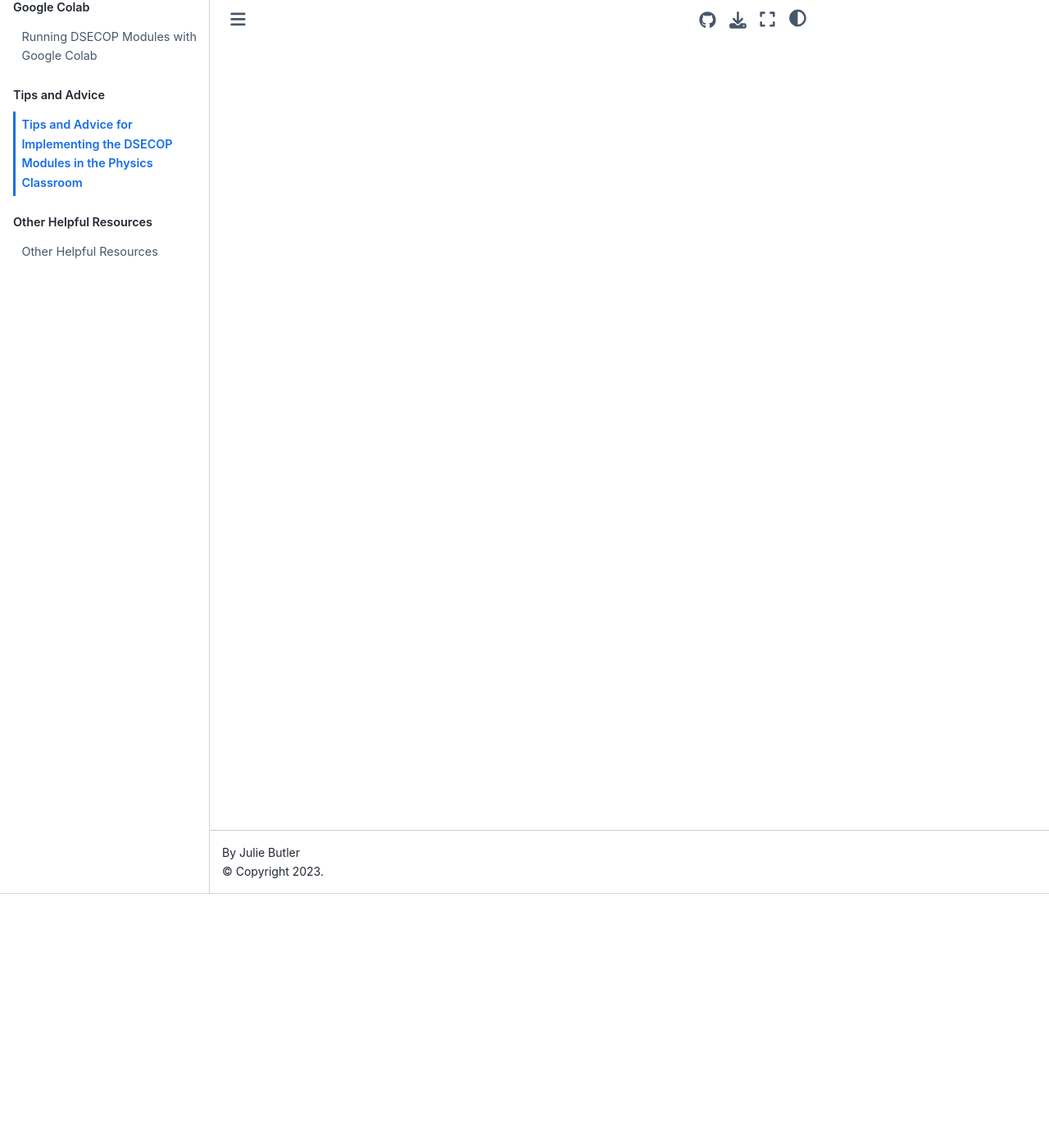
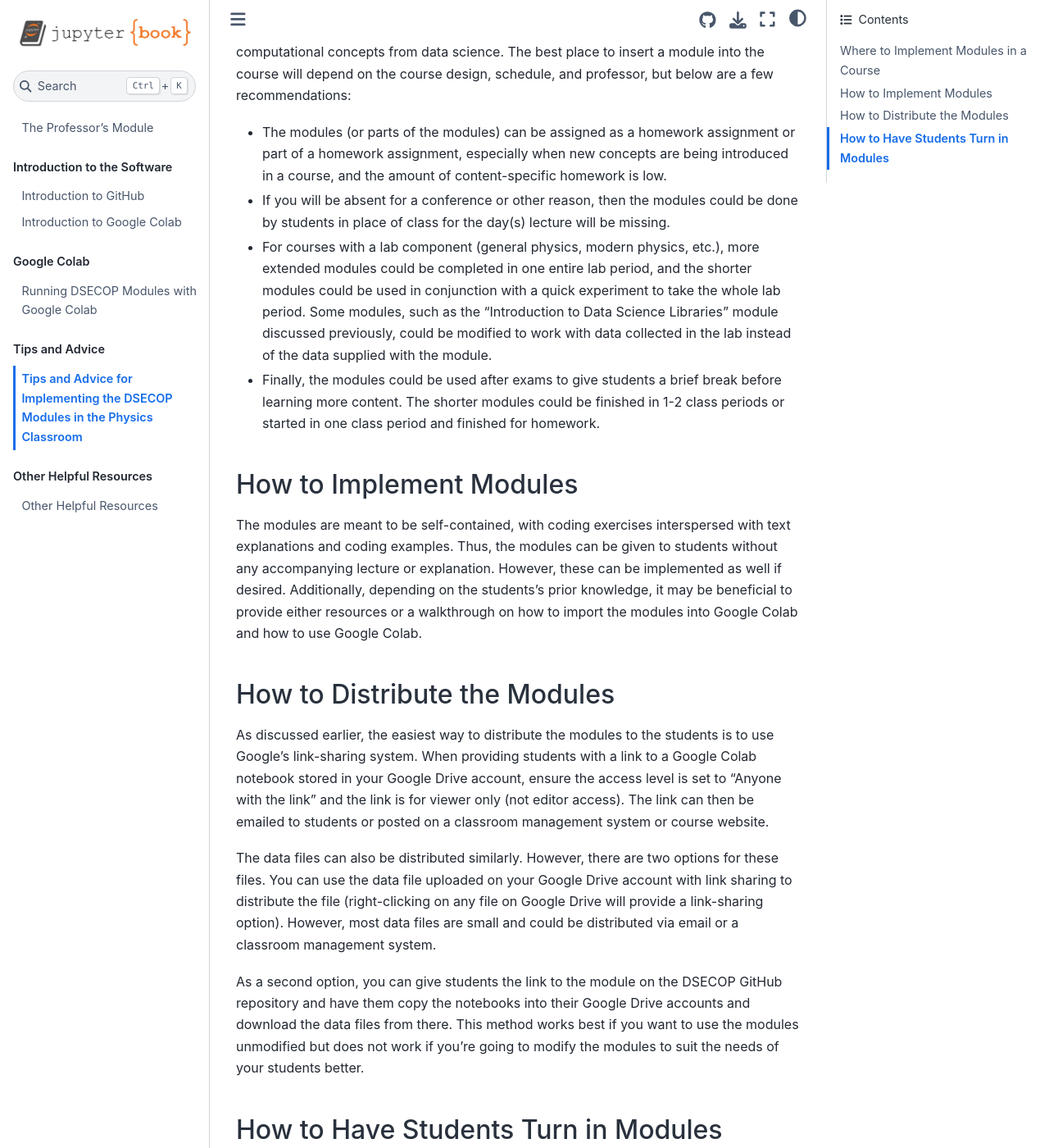
Before and after one commit to butler-julie/TheProfessorsModule, a Jupyter Book: the page built from TipsAndAdvice.md, in a window 1280 px wide and 1400 px high, scrolled down 310 px. Shown: the whole window at 82% size. Built offline with Jupyter Book 1.0.4 settings and Sphinx 7.4.7 and the Sphinx Book theme 1.1.4, drawn with Linux system fonts in a browser that asks for light colours; some of the changed text lies outside the part shown.

Commit message:
Finished Tips and Advice

```diff
--- a/TipsAndAdvice.md
+++ b/TipsAndAdvice.md
@@ -1 +1,27 @@
 # Tips and Advice for Implementing the DSECOP Modules in the Physics Classroom
+
+## Where to Implement Modules in a Course
+Though the modules can be used as the student's first exposure to a concept, they work best to reinforce students' knowledge of physics while teaching them essential computational concepts from data science. The best place to insert a module into the course will depend on the course design, schedule, and professor, but below are a few recommendations:
+* The modules (or parts of the modules) can be assigned as a homework assignment or part of a homework assignment, especially when new concepts are being introduced in a course, and the amount of content-specific homework is low.
+* If you will be absent for a conference or other reason, then the modules could be done by students in place of class for the day(s) lecture will be missing.
+* For courses with a lab component (general physics, modern physics, etc.), more extended modules could be completed in one entire lab period, and the shorter modules could be used in conjunction with a quick experiment to take the whole lab period. Some modules, such as the "Introduction to Data Science Libraries" module discussed previously, could be modified to work with data collected in the lab instead of the data supplied with the module.
+* Finally, the modules could be used after exams to give students a brief break before learning more content. The shorter modules could be finished in 1-2 class periods or started in one class period and finished for homework.
+
+## How to Implement Modules
+The modules are meant to be self-contained, with coding exercises interspersed with text explanations and coding examples. Thus, the modules can be given to students without any accompanying lecture or explanation. However, these can be implemented as well if desired. Additionally, depending on the students's prior knowledge, it may be beneficial to provide either resources or a walkthrough on how to import the modules into Google Colab and how to use Google Colab.
+
+## How to Distribute the Modules
+As discussed earlier, the easiest way to distribute the modules to the students is to use Google's link-sharing system. When providing students with a link to a Google Colab notebook stored in your Google Drive account, ensure the access level is set to "Anyone with the link" and the link is for viewer only (not editor access). The link can then be emailed to students or posted on a classroom management system or course website.
+
+The data files can also be distributed similarly. However, there are two options for these files. You can use the data file uploaded on your Google Drive account with link sharing to distribute the file (right-clicking on any file on Google Drive will provide a link-sharing option). However, most data files are small and could be distributed via email or a classroom management system.
+
+As a second option, you can give students the link to the module on the DSECOP GitHub repository and have them copy the notebooks into their Google Drive accounts and download the data files from there. This method works best if you want to use the modules unmodified but does not work if you're going to modify the modules to suit the needs of your students better.
+
+## How to Have Students Turn in Modules
+Depending on what you want to see, there are a few options for having students turn in their completed modules. The easiest method would be to have students submit a share link for their completed notebooks with editor access so you can run the code. This does mean that students could edit the files after submitting the links, but Google Colab does store its revision history (File then Revision history) so you can check and see when the last changes were made to the file.
+
+Second, students can print and submit a PDF file of their notebooks. Note that the quality of this PDF is dependent on the aspect ratio of the students' devices, and these PDFs can sometimes have overlapping graphs and text. Setting the scale to 75% when printing sometimes fixes these issues, but know that if you want students to submit a PDF file, it may be hard to read parts of it.
+
+Third, you can have students download their Google Colab notebook as a Jupyter notebook (File, Download as, .ipynb) and submit this file. However, the downside is that most classroom management systems will allow students to submit Jupyter notebooks, but you must download them to view them. This can increase the amount of time it takes to grade the modules.
+
+Finally, you can create a worksheet for students to submit where they can answer questions about the code or data interpretation and attach the code they wrote and the graphs they have created. This can be submitted in person or through a classroom management system as a PDF. This may make grading the assignments easier as you can reduce a very long notebook to just a couple of pages of questions, code snippets, and graphs.
```
Also changed, not shown: Resources.md (+8 -0 lines).
